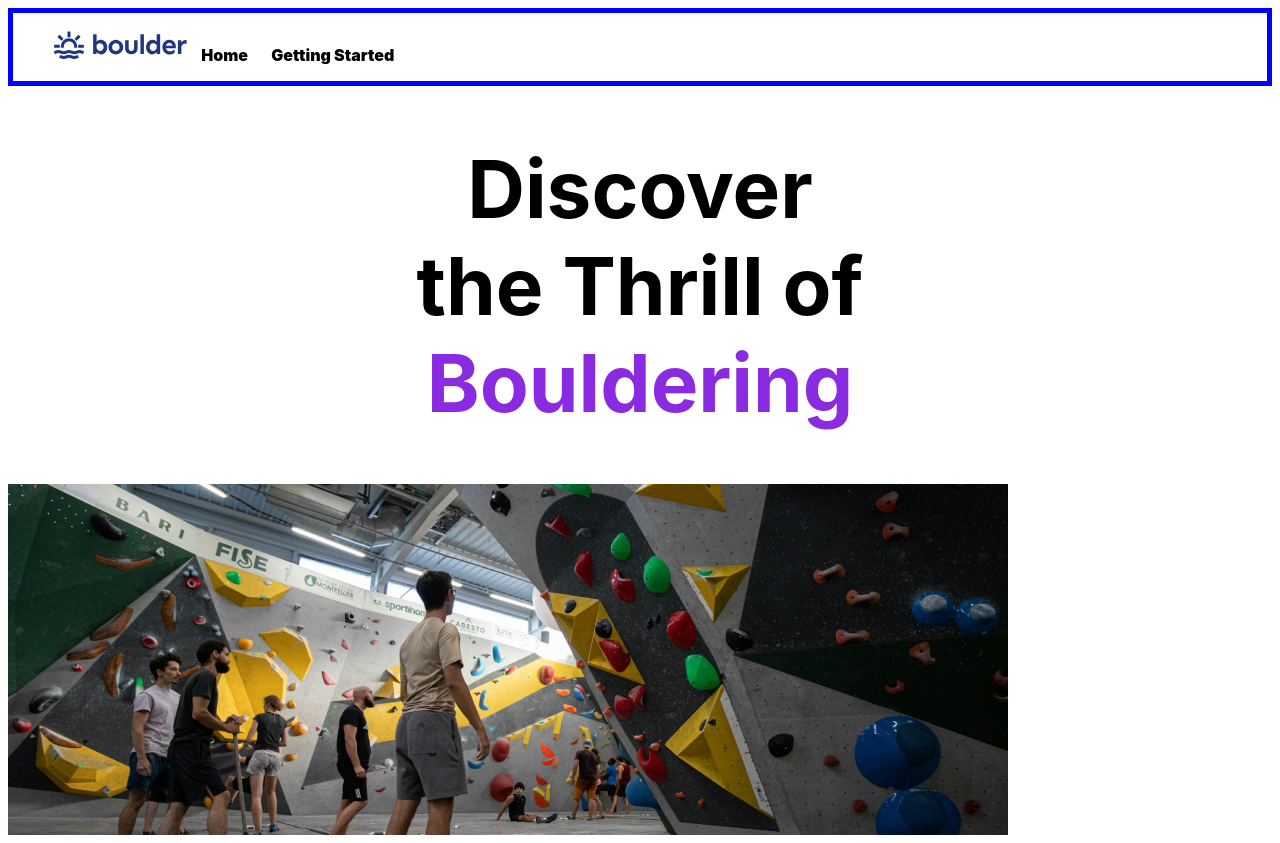
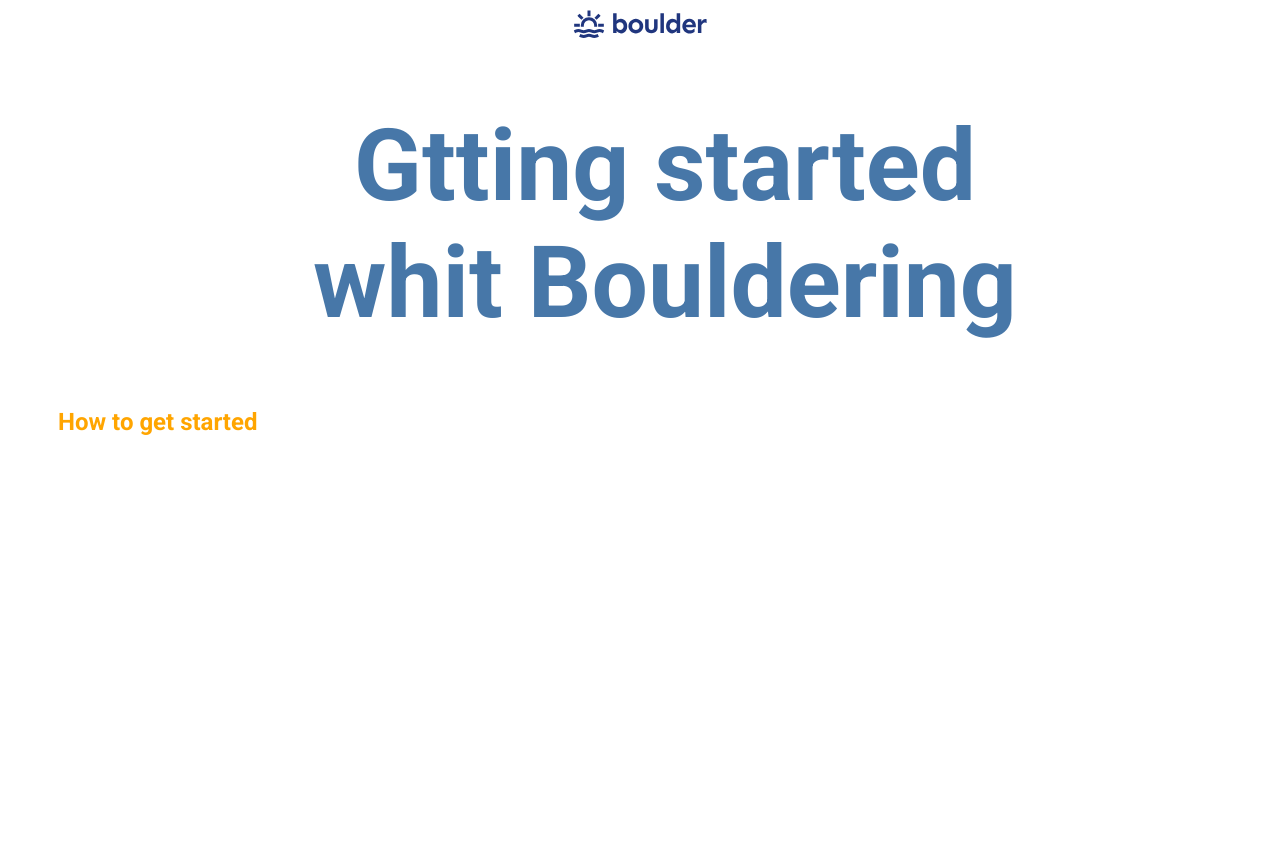
Before and after one commit to gest2356/T4C_2sk_PVY_Javurek, a plain HTML site: page 1- boudlering/Index.html in a window 1280 px wide. After the commit the page ends 800 px from the top, so only its background shows below. Drawn offline with Linux system fonts and the light colour scheme; a web font is replaced by a local one.

Commit message:
new project

```diff
--- a/1- boudlering/Index.html
+++ b/1- boudlering/Index.html
@@ -1,43 +1,32 @@
 <html lang="en">
 <head>
+    <link rel="preconnect" href="https://fonts.googleapis.com">
+    <link rel="preconnect" href="https://fonts.gstatic.com" crossorigin>
+    <link href="https://fonts.googleapis.com/css2?family=Roboto:ital,wght@0,100..900;1,100..900&display=swap" rel="stylesheet">
     <meta charset="UTF-8">
     <meta name="viewport" content="width=device-width, initial-scale=1.0">
-    <title></title>
+    <title>Boldering 1</title>
     <link rel="stylesheet" href="Styls.css">
-    <link rel="preconnect" href="https://fonts.googleapis.com">
-    <link rel="preconnect" href="https://fonts.gstatic.com" crossorigin>
-    <link href="https://fonts.googleapis.com/css2?family=Bitcount+Ink:wght@100..900&display=swap" rel="stylesheet">
 </head>
 <body>
-        <header>
-            <nav>
-                <ul>
-                    <li>
-                        <img src="/1- boudlering/Images/logo.svg" alt="Logo">
+    <header>
+        <div id="Logo">
+           <img src="/T4C_2sk_PVY_Javurek/1- boudlering/Images/logo.svg" alt="Logo" >
+        </div>
+        <div id="Heading">
+            <h1>Gtting started <br>
+            whit Bouldering
+            </h1>
+        </div>
+    </header>
+    <main>
+        <div id="subHading">
+            <h2>How to get started</h2>
+        </div>
 
-                    </li>
+    </main>
+    <footer>
 
-                    <li>
-                        Home
-                    </li>
-
-                    <li>
-                       Getting Started
-                    </li>
-
-                </ul>
-            </nav>
-
-        </header>
-        <main>
-            <h1 id="Main_heading">
-            Discover <br>
-            the Thrill of <br>
-            <span>Bouldering</span>
-            </h1>
-            <div role="banner" id="banner">
-                <img src="./Images/bouldering-gym.jpg" alt="Telosvicna">
-            </div>
-        </main>
+    </footer>
 </body>
 </html>
--- a/1- boudlering/Styls.css
+++ b/1- boudlering/Styls.css
@@ -1,29 +1,22 @@
 * {
     box-sizing: border-box;
-    font-family: "Inter", sans-serif;
-}
-
-nav {
-    width: 100%;
-    border: solid 5px blue;
-}
-
-nav ul li {
-    display: inline;
-    font-weight: 900;
-}
-
-nav ul li:not(:first-child){
-    margin: 10px;
+    font-family: Roboto;
 
 }
 
-#Main_heading span {
-    color: blueviolet;
+#Logo {
+    text-align: center;
+}
+
+#heading > h1 {
+    text-align: center;
+    color: #4777a8;
+    font-size: 100px;
+    margin-left: 50px;
+}
+
+#subHading h2  {
+    margin-left: 50px;
+    color: orange;
 
 }
-
-#Main_heading {
-    text-align: center;
-    font-size: 80px;
-}
```
